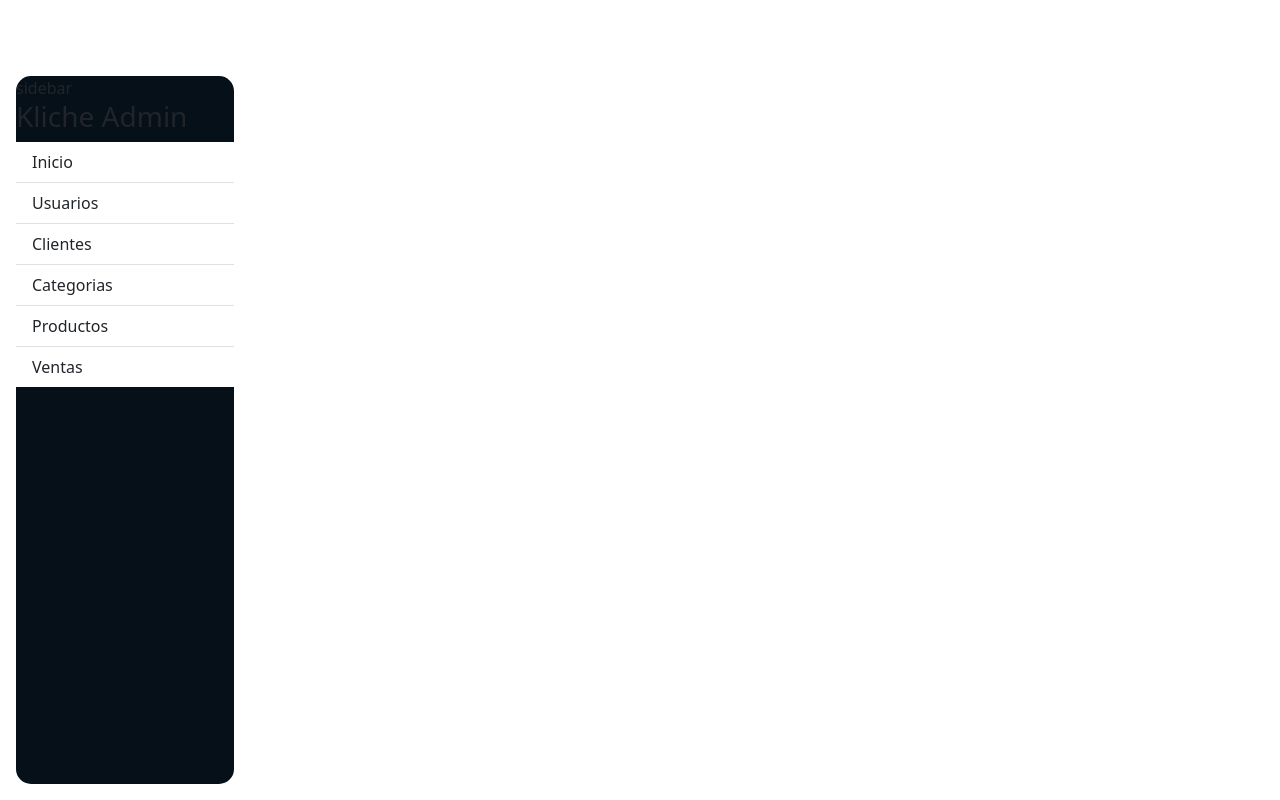
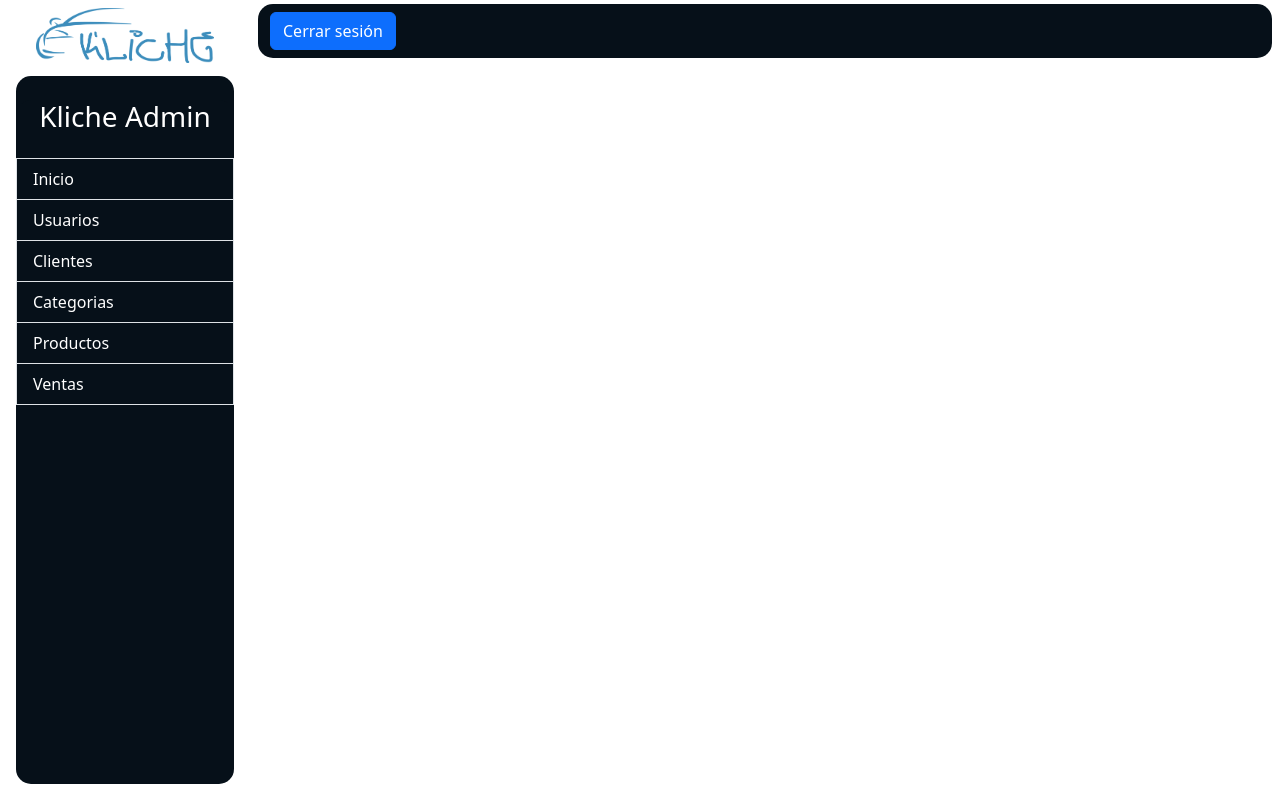
Before and after one commit to Crashuin/klicheAdminFlask, a Flask app: page /dashboard/inicio in a window 1280 px wide. Run offline with Flask 3, Linux system fonts and the light colour scheme.

Commit message:
Dashboard plantilla

```diff
--- /dev/null
+++ b/static/css/navbar.css
@@ -0,0 +1,4 @@
+nav {
+    background-color: #061019;
+    border-radius: 15px;
+}
--- /dev/null
+++ b/static/css/sidebar.css
@@ -0,0 +1,7 @@
+.list-group-item {
+    background-color: #061019;
+}
+
+span {
+    color: white;
+}
--- a/templates/dashboard/inicio.html
+++ b/templates/dashboard/inicio.html
@@ -5,18 +5,16 @@
 
 {% block content %}
 
-
-
     <div class="container-dashboard">
 
         <div class="logo container ">
           <div class="mx-4 my-2">
-            <img class="img-fluid" src="" >
+            <img class="img-fluid" src="{{ url_for('static', filename='img/logoKliche.png') }}" >
           </div>
         </div>
 
         <header class="header my-1 mx-2">
-
+            {% include 'shared/navbar.html' %}
         </header>
 
         <section class="sidebar my-3 mx-3">
--- a/templates/layout.html
+++ b/templates/layout.html
@@ -6,7 +6,7 @@
 
 <link href="https://cdn.jsdelivr.net/npm/bootstrap@5.3.2/dist/css/bootstrap.min.css" rel="stylesheet" integrity="sha384-T3c6CoIi6uLrA9TneNEoa7RxnatzjcDSCmG1MXxSR1GAsXEV/Dwwykc2MPK8M2HN" crossorigin="anonymous">
 <script src="https://cdn.jsdelivr.net/npm/bootstrap@5.3.2/dist/js/bootstrap.bundle.min.js" integrity="sha384-C6RzsynM9kWDrMNeT87bh95OGNyZPhcTNXj1NW7RuBCsyN/o0jlpcV8Qyq46cDfL" crossorigin="anonymous"></script>
-
+<link rel="stylesheet" href="https://cdn.jsdelivr.net/npm/bootstrap-icons@1.11.1/font/bootstrap-icons.css">
 </head>
 
 <body class="hold-transition login-page">
--- /dev/null
+++ b/templates/shared/navbar.html
@@ -0,0 +1,35 @@
+
+{% block styles %}
+    <link rel="stylesheet" href="{{ url_for('static', filename='css/navbar.css') }}">
+{% endblock %}
+
+
+{% block content %}
+
+
+<nav class="navbar navbar-expand-lg">
+    <div class="container-fluid">
+
+        <button class="navbar-toggler" type="button" data-bs-toggle="collapse" data-bs-target="#navbarNav" aria-controls="navbarNav" aria-expanded="false" aria-label="Toggle navigation">
+            <span class="navbar-toggler-icon"></span>
+        </button>
+        <div class="collapse navbar-collapse" id="navbarNav">
+            <ul class="navbar-nav">
+                <li class="nav-item">
+
+                </li>
+                <li class="nav-item">
+
+                </li>
+                <li class="nav-item">
+
+                </li>
+                <li class="nav-item">
+                    <button class="btn btn-primary">Cerrar sesión</button>
+                </li>
+            </ul>
+        </div>
+    </div>
+</nav>
+
+{% endblock %}
--- a/templates/shared/sidebar.html
+++ b/templates/shared/sidebar.html
@@ -1,21 +1,29 @@
-{% block title %}sidebar{% endblock %}
+{% block styles %}
+    <!-- Referencia al archivo de estilo de la sección específica -->
+    <link rel="stylesheet" href="{{ url_for('static', filename='css/sidebar.css') }}">
+{% endblock %}
+
 
 {% block content %}
 
 
 <!-- Sidebar -->
-<nav >
-    <div class="sidebar-header">
-        <h3>Kliche Admin</h3>
+<nav>
+    <div class="sidebar-header text-white my-4 mx-2">
+        <div class="d-flex">
+            <h3 class="m-auto">Kliche Admin</h3>
+        </div>
     </div>
 
-    <ul class="list-group list-group-flush">
-        <li class="list-group-item">Inicio</li>
-        <li class="list-group-item">Usuarios</li>
-        <li class="list-group-item">Clientes</li>
-        <li class="list-group-item">Categorias</li>
-        <li class="list-group-item">Productos</li>
-        <li class="list-group-item">Ventas</li>
+    <ul class="list-group list-group-flush ">
+        <div id="sidebar-personalizado">
+            <li class="list-group-item"><span>Inicio</span></li>
+            <li class="list-group-item"><span>Usuarios</span></li>
+            <li class="list-group-item"><span>Clientes</span> </li>
+            <li class="list-group-item"><span>Categorias</span></li>
+            <li class="list-group-item"><span>Productos</span></li>
+            <li class="list-group-item"><span>Ventas</span></li>
+        </div>
       </ul>
 
 </nav>
```
Also changed, not shown: static/css/style.css (+0 -13 lines), templates/dashboard/productos.html (added, +32 -0 lines), 1 other file.
